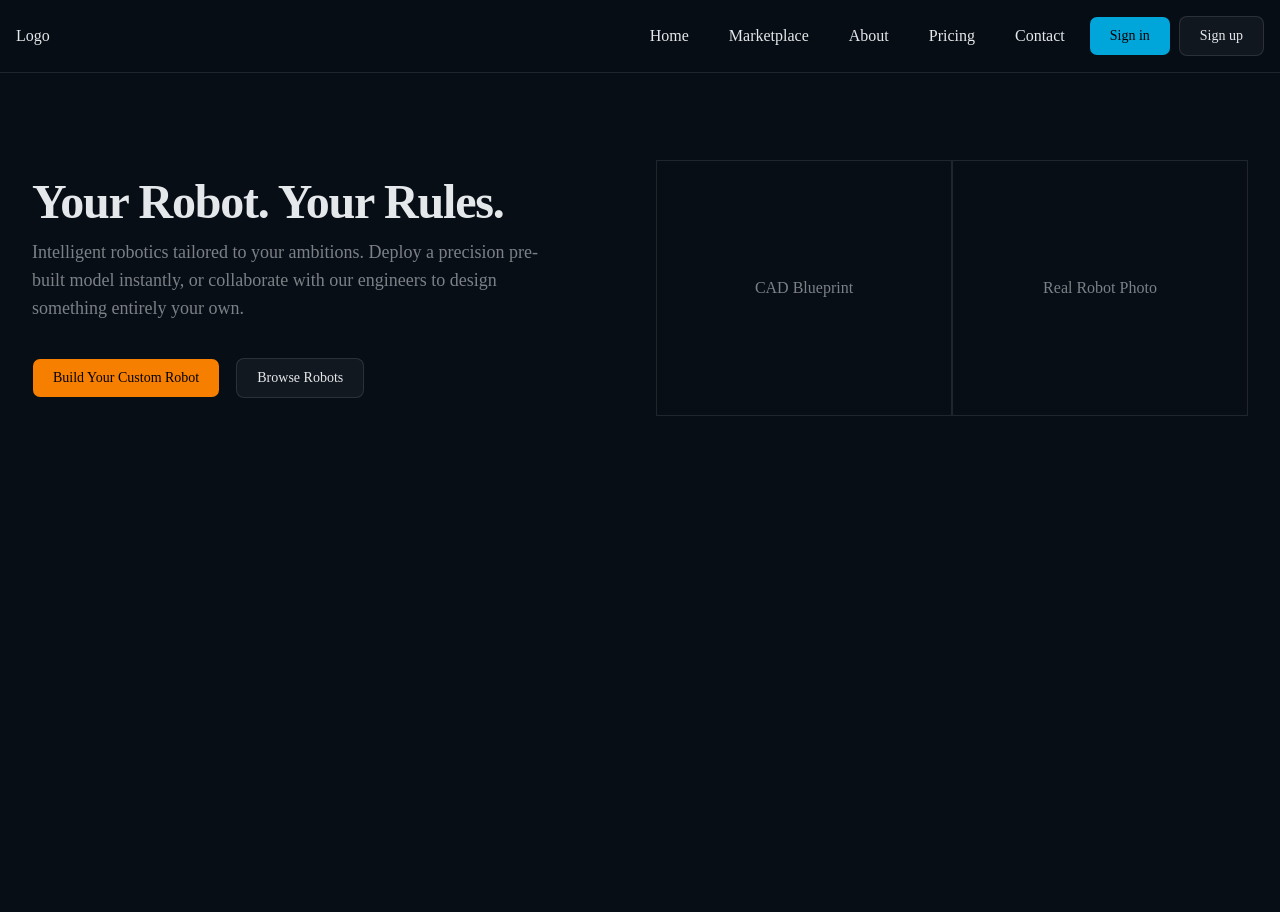
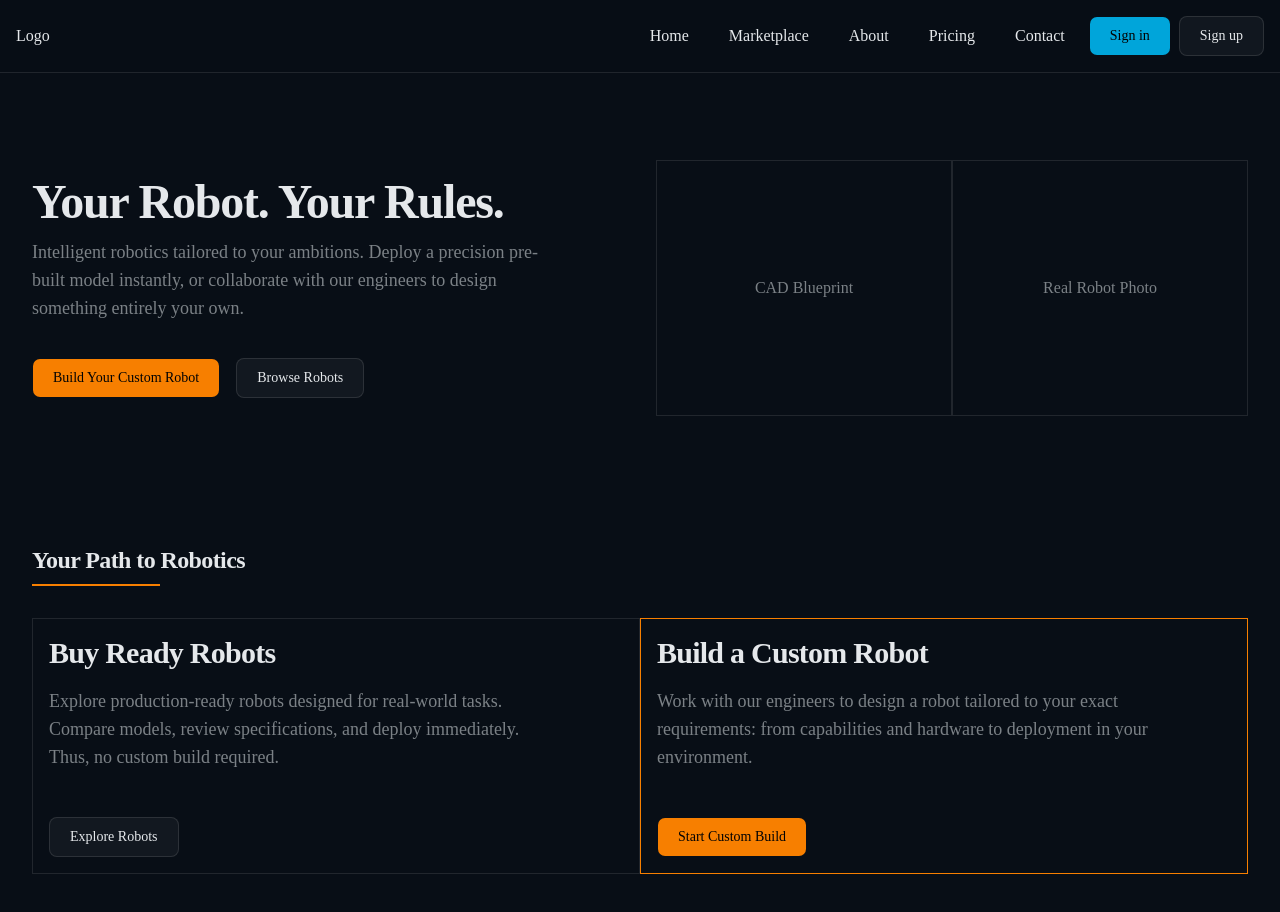
Before and after one commit to Shanxu-techie/robot-marketplace, a Next.js app: page / in a window 1280 px wide. Shown: the top 912 px of the page. Before the commit the page ends 800 px from the top, so only its background shows below. Built offline with nearby package versions, Linux system fonts and the light colour scheme.

Commit message:
feat: add TwoPaths and SectionHeading components

```diff
--- a/src/app/page.tsx
+++ b/src/app/page.tsx
@@ -1,11 +1,13 @@
 import Hero from '@/components/hero'
 import Navbar from '@/components/navbar'
+import TwoPaths from '@/components/two-paths'
 
 export default function Home() {
   return (
     <div className="pt-16">
       <Navbar />
       <Hero />
+      <TwoPaths />
     </div>
   )
 }
--- /dev/null
+++ b/src/components/section-heading.tsx
@@ -0,0 +1,19 @@
+export default function SectionHeading({
+  title,
+  description,
+}: {
+  title: string
+  description?: string
+}) {
+  return (
+    <>
+      <h2 className="text-2xl font-bold tracking-tight">{title}</h2>
+      <div className="w-32 h-0.5 bg-accent mt-2"></div>
+      {description && (
+        <p className="text-muted-foreground mt-4 max-w-lg">
+          {description}
+        </p>
+      )}
+    </>
+  )
+}
--- /dev/null
+++ b/src/components/two-paths.tsx
@@ -0,0 +1,41 @@
+import Link from 'next/link'
+import { Button } from './ui/button'
+import SectionHeading from './section-heading'
+
+export default function TwoPaths() {
+  return (
+    <div className="container mx-auto px-8 py-8 w-full">
+      <SectionHeading title="Your Path to Robotics" />
+      <div className="flex flex-col md:flex-row my-8">
+        <div className="flex-1 border border-border min-h-64 flex flex-col p-4">
+          <h2 className="text-3xl font-bold tracking-tight">
+            Buy Ready Robots
+          </h2>
+          <p className="text-lg text-muted-foreground max-w-lg my-4">
+            Explore production-ready robots designed for real-world tasks.
+            Compare models, review specifications, and deploy immediately. Thus,
+            no custom build required.
+          </p>
+          <Link href="/marketplace" className="mt-auto">
+            <Button variant="outline">Explore Robots</Button>
+          </Link>
+        </div>
+        <div className="flex-1 border border-accent min-h-64 flex flex-col p-4">
+          <h2 className="text-3xl font-bold tracking-tight">
+            Build a Custom Robot
+          </h2>
+          <p className="text-lg text-muted-foreground max-w-lg my-4">
+            Work with our engineers to design a robot tailored to your exact
+            requirements: from capabilities and hardware to deployment in your
+            environment.
+          </p>
+          <Link href="/customize" className="mt-auto">
+            <Button className="bg-accent text-accent-foreground hover:bg-accent/90">
+              Start Custom Build
+            </Button>
+          </Link>
+        </div>
+      </div>
+    </div>
+  )
+}
```
